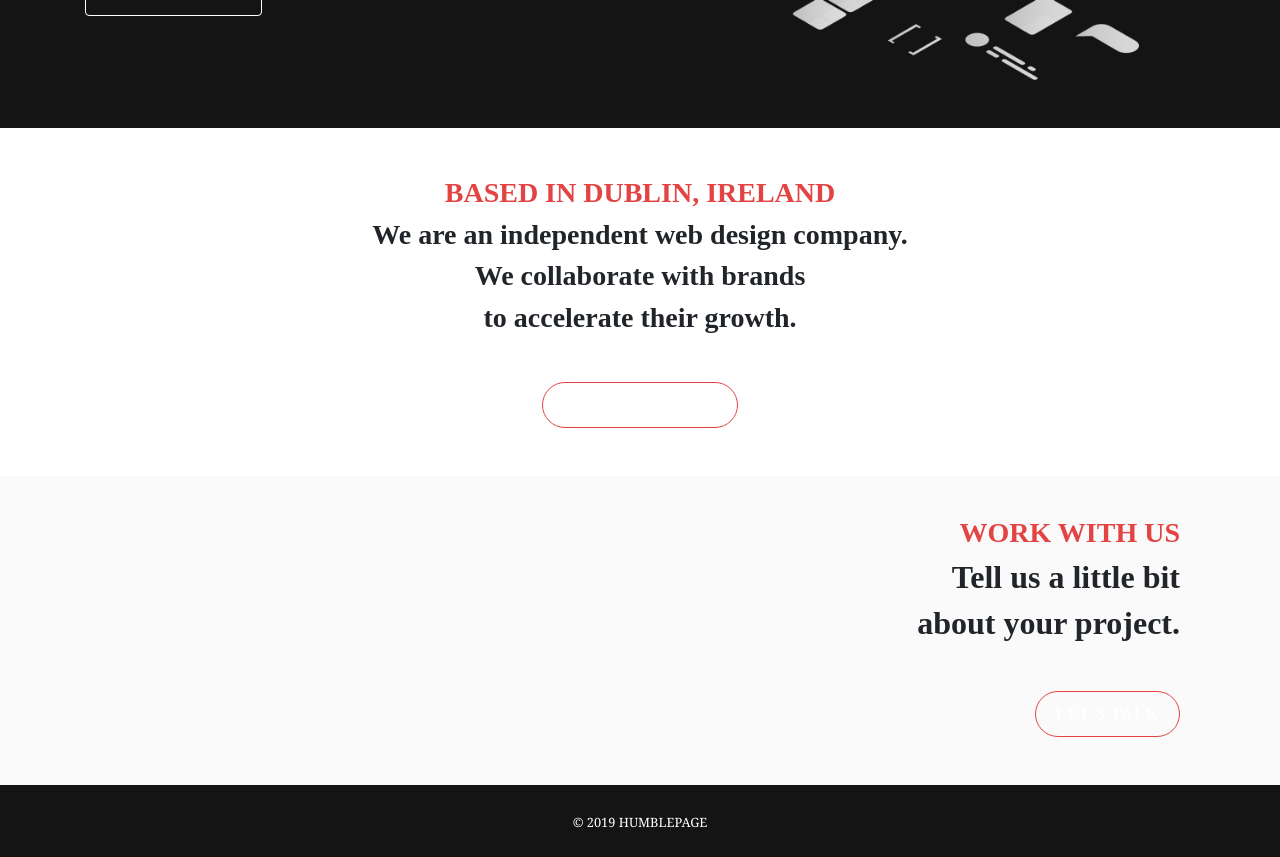
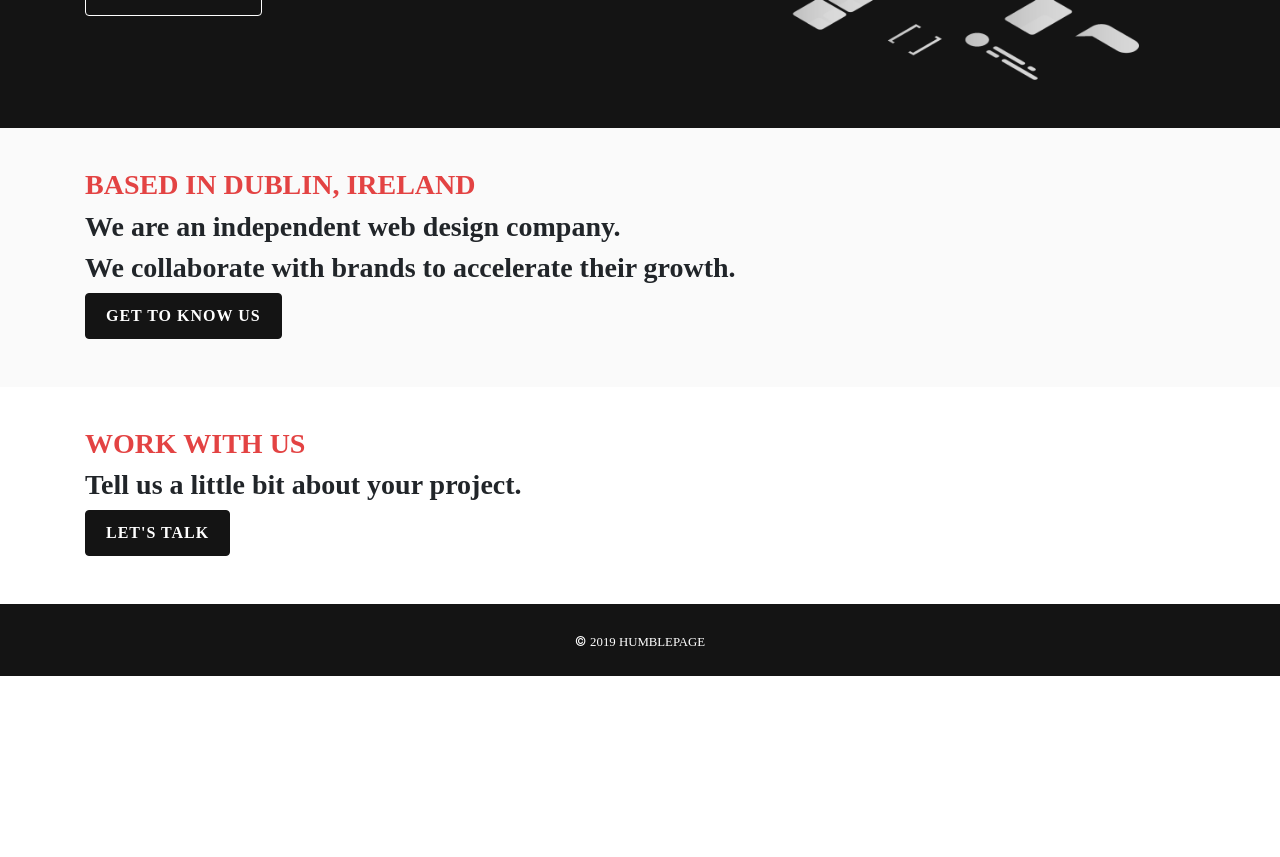
Before and after one commit to jkrclaro/asimov, a React (Create React App) app in the folder humblepage/: page / in a window 1280 px wide. Shown: the part 440-1297 px from the top of the page. After the commit the page ends 1116 px from the top, so only its background shows below. Built offline with nearby package versions, Linux system fonts and the light colour scheme; what webfontloader would draw is missing.

Commit message:
Home reorg

```diff
--- a/humblepage/src/components/Footer.jsx
+++ b/humblepage/src/components/Footer.jsx
@@ -3,7 +3,7 @@ import { FontAwesomeIcon } from '@fortawesome/react-fontawesome';
 
 
 const styles = {
-    professionalFont: {fontFamily: 'Georgia'}
+    footerFont: {fontFamily: 'Titillium Web'},
 }
 
 class Footer extends React.Component {
@@ -14,7 +14,7 @@ class Footer extends React.Component {
                 <ul className="nav justify-content-center mt-3 mb-3">
                     <li className="nav-item text-center">
                         <span className='nav-link disabled'>
-                            <small style={{color: '#fff'}}><span style={styles.professionalFont}>&copy; 2019 HUMBLEPAGE</span></small>
+                            <small style={{color: '#fff'}}>&copy; <span style={styles.footerFont}>2019 HUMBLEPAGE</span></small>
                         </span>
                     </li>
                 </ul>
--- a/humblepage/src/components/Header.jsx
+++ b/humblepage/src/components/Header.jsx
@@ -7,6 +7,7 @@ const styles = {
     cursor: {cursor: 'pointer'},
     menuBar: {fontSize: 30, color: '#fff'},
     professionalFont: {fontFamily: 'Georgia'},
+    headerFont: {fontFamily: 'Titillium Web'},
     spanStyle: {fontSize: 40, color: '#fff', cursor: 'pointer'}
 }
 
@@ -40,7 +41,7 @@ class Header extends React.Component {
 
     render() {
         return (
-            <div style={{backgroundColor: '#141414', ...styles.professionalFont}}>
+            <div style={{backgroundColor: '#141414', ...styles.headerFont}}>
                 <div id="overlay-nav" className="overlay">
                     <span className="closebtn" style={styles.cursor} onClick={this.closeNav}>&times;</span>
                     <div className="overlay-content">
--- a/humblepage/src/components/Home.jsx
+++ b/humblepage/src/components/Home.jsx
@@ -58,29 +58,19 @@ class Home extends React.Component {
                         </div>
                     </div>
                 </div>
-                <div className='row' style={styles.homeFont}>
-                    <div className='col-lg-3'></div>
-                    <div className='col-lg-6 text-center'>
-                        <h3 className='theme-color mt-5' id='about'><b>BASED IN DUBLIN, IRELAND</b></h3>
-                        <div className='mb-5'>
-                            <div><h3><b>We are an independent web design company.</b></h3></div>
-                            <div><h3><b>We collaborate with brands</b></h3></div>
-                            <div><h3><b> to accelerate their growth.</b></h3></div>
-                        </div>
-                        <Link to='/about' className='btn btn-humblepage-alternative mb-5'>Get to know us</Link>
-                    </div>
-                    <div className='col-lg-3'></div>
-                </div>
                 <div style={{backgroundColor: '#FAFAFA', ...styles.homeFont}}>
                     <div className='container'>
-                        <div className='col-lg-12 text-right' style={{paddingTop: 40}}>
-                            <h3 className='theme-color' id='about'><b>WORK WITH US</b></h3>
-                            <div className='mb-5'>
-                                <h2><b>Tell us a little bit</b></h2>
-                                <h2><b>about your project.</b></h2>
-                            </div>
-                            <Link to='/contact' className='btn btn-humblepage-alternative mb-5'>Let's talk</Link>
-                        </div>
+                        <h3 className='theme-color'  style={{paddingTop: 40}}><b>BASED IN DUBLIN, IRELAND</b></h3>
+                        <div><h3><b>We are an independent web design company.</b></h3></div>
+                        <div><h3><b>We collaborate with brands to accelerate their growth.</b></h3></div>
+                        <Link to='/about' className='btn btn-humblepage-primary-inverse mb-5'>Get to know us</Link>
+                    </div>
+                </div>
+                <div style={styles.homeFont}>
+                    <div className='container'>
+                        <h3 className='theme-color' style={{paddingTop: 40}}><b>WORK WITH US</b></h3>
+                        <h3><b>Tell us a little bit about your project.</b></h3>
+                        <Link to='/contact' className='btn btn-humblepage-primary-inverse mb-5'>Let's talk</Link>
                     </div>
                 </div>
             </div>
--- a/humblepage/src/index.css
+++ b/humblepage/src/index.css
@@ -68,29 +68,32 @@
     font-weight: 700 !important;
 }
 .btn-humblepage-primary:hover, .btn-humblepage-primary:focus, .btn-humblepage-primary:active, .btn-humblepage-primary.active, .open > .dropdown-toggle.btn-humblepage-primary {
-    border-color: #aaa !important;
-    color:#aaa !important;
+    background-color: #fff !important;
+    border-color: #fff !important;
+    color:#141414 !important;
 }
 .btn-humblepage-primary-inverse {
-    border-radius: 24px !important;
+    background-color: #141414 !important;
     border-color: #141414 !important;
-    color: #141414 !important;
+    color: #fff !important;
     font-weight: 700 !important;
 }
 .btn-humblepage-primary-inverse:hover, .btn-humblepage-primary-inverse:focus, .btn-humblepage-primary-inverse:active, .btn-humblepage-primary-inverse.active, .open > .dropdown-toggle.btn-humblepage-primary-inverse {
-    border-color: #aaa !important;
-    color:#aaa !important;
+    border-color: #E34343 !important;
+    background-color: #E34343 !important;
+    color:#fff !important;
 }
 .btn-humblepage-alternative {
     border-radius: 24px !important;
-    border-color: #E34343 !important;
+    border-color: #141414 !important;
     color: #fff !important;
-    background-color: #E34343;
+    background-color: #141414;
     font-weight: 700 !important;
 }
 .btn-humblepage-alternative:hover, .btn-humblepage-alternative:focus, .btn-humblepage-alternative:active, .btn-humblepage-alternative.active, .open > .dropdown-toggle.btn-humblepage-alternative {
     border-radius: 24px !important;
-    border-color: #fff !important;
+    background-color: #E34343 !important;
+    border-color: #E34343 !important;
     color:#fff !important;
 }
 
```
